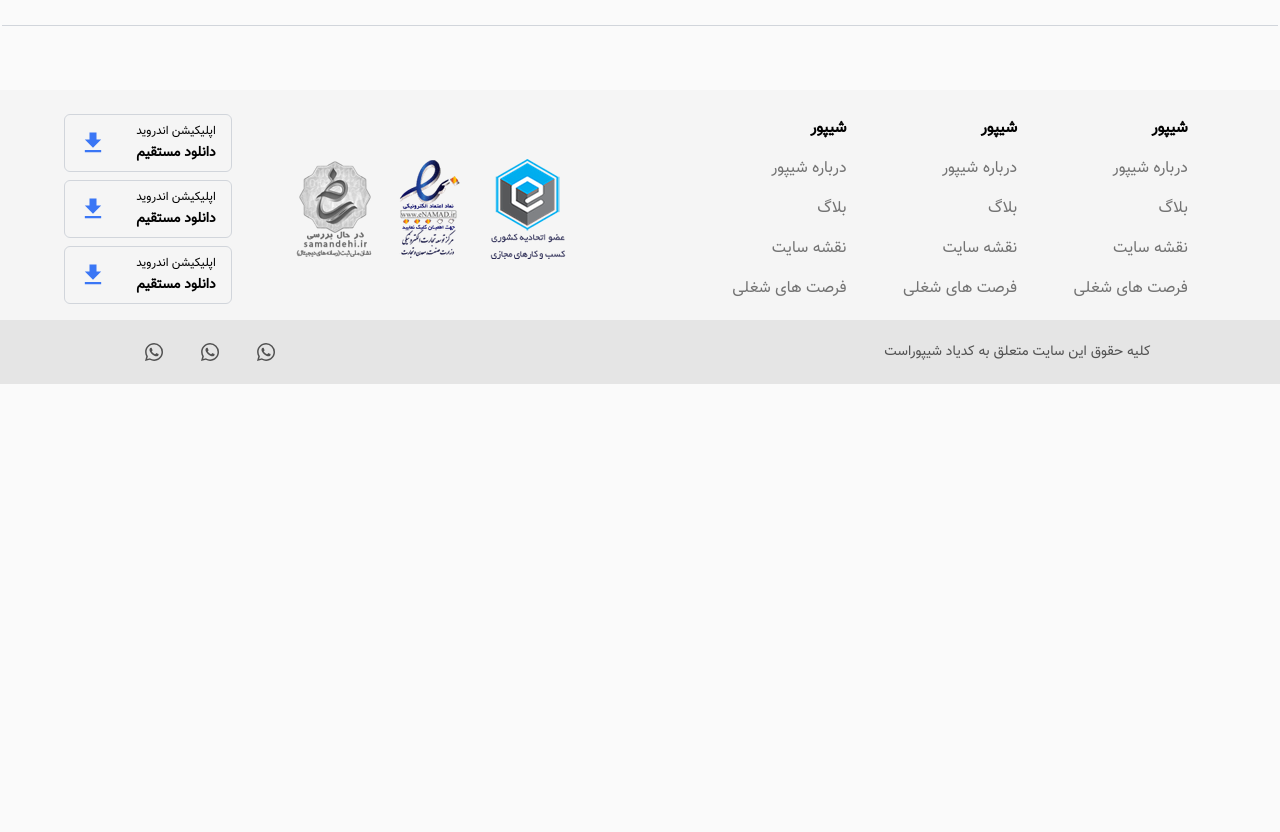
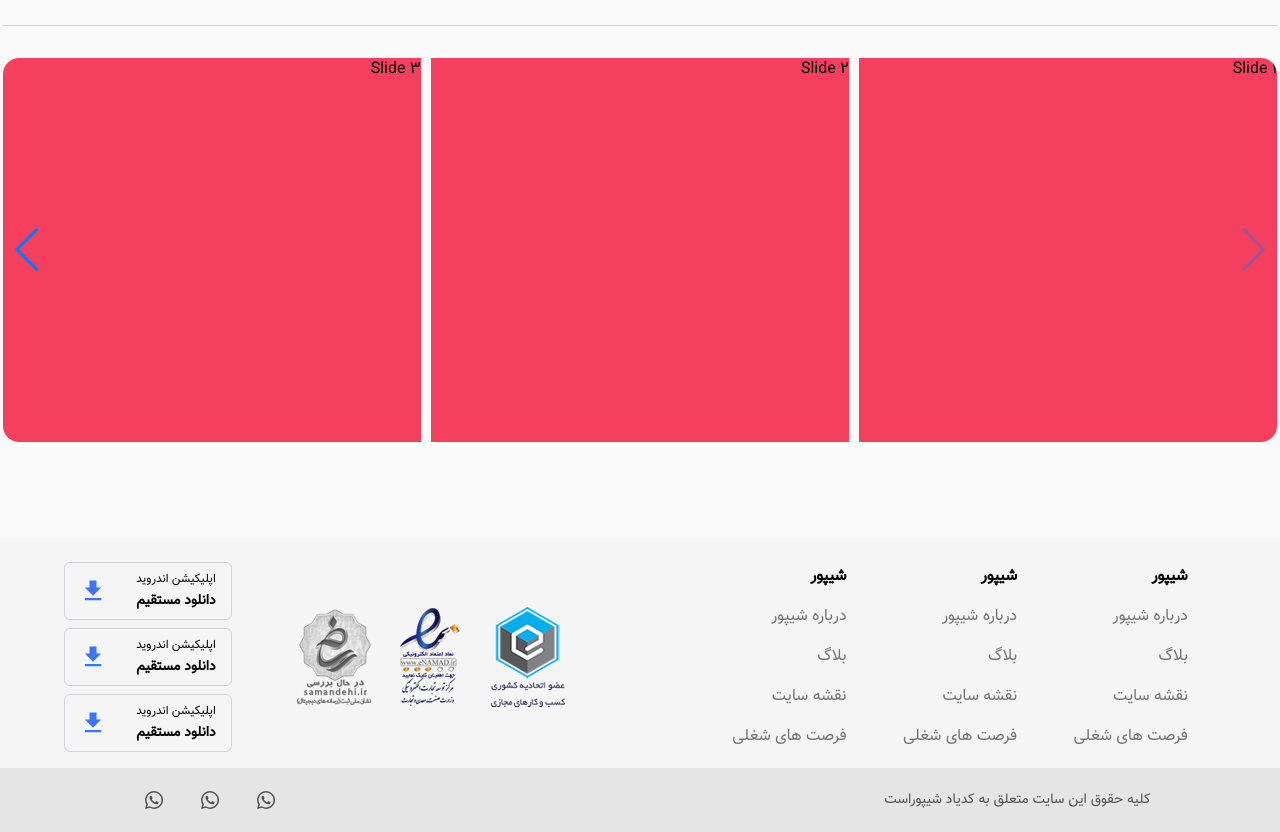
Before and after one commit to imanhashemiDEV/sheypoor, a website: page public/advertise_details.html in a window 1280 px wide. Shown: the part 71-903 px from the top of the page. Before the commit the page ends 800 px from the top, so only its background shows below. Drawn offline with Linux system fonts and the light colour scheme.

Commit message:
advertise-details

```diff
--- a/public/advertise_details.html
+++ b/public/advertise_details.html
@@ -5,12 +5,13 @@
     <meta name="viewport" content="width=device-width, initial-scale=1.0">
     <title>Sheypoor</title>
     <link rel="stylesheet" href="css/tailwind.css">
+    <link rel="stylesheet" href="css/swiper-bundle.min.css">
 </head>
 <body class="relative font-vazir bg-neutral-50 " x-data="{ CategoryModal: false }" x-bind:class="{'modal-open': CategoryModal}">
 
 
 
-    <div class="container flex-col justify-center max-w-screen-xl mb-16">
+    <div class="flex flex-col justify-center max-w-screen-xl mb-16 lg:container">
 
         <header class="sticky top-0 z-20 items-center justify-between hidden h-12 px-2 py-10 border-b border-gray-300 lg:flex lg:py-12 bg-neutral-50 lg:h-16 gap-x-3">
             <a href="#" class="hidden lg:inline-block">
@@ -42,7 +43,27 @@
             </div>
         </header>
 
+        <div class="max-w-screen-xl lg:my-8 lg:container">
+            <div class="h-96 swiper mySwiper lg:rounded-2xl">
+                <div class=" swiper-wrapper">
+                  <div class=" swiper-slide bg-rose-500">Slide 1</div>
+                  <div class=" swiper-slide bg-rose-500">Slide 2</div>
+                  <div class=" swiper-slide bg-rose-500">Slide 3</div>
+                  <div class=" swiper-slide bg-rose-500">Slide 4</div>
+                  <div class=" swiper-slide bg-rose-500">Slide 5</div>
+                  <div class=" swiper-slide bg-rose-500">Slide 6</div>
+                  <div class=" swiper-slide bg-rose-500">Slide 7</div>
+                  <div class=" swiper-slide bg-rose-500">Slide 8</div>
+                  <div class=" swiper-slide bg-rose-500">Slide 9</div>
+                </div>
+                <div class="swiper-button-next"></div>
+                <div class="swiper-button-prev"></div>
+              </div>
+        </div>
+
     </div>
+
+
 
     <!-- desktop footer -->
     <footer class="flex-col items-center justify-center hidden pt-2 lg:flex bg-neutral-100">
@@ -135,5 +156,27 @@
 
 
     <script src="js/scripts.js"></script>
+    <script src="js/swiper-bundle.min.js"></script>
+    <script>
+
+          var swiper = new Swiper(".mySwiper", {
+            slidesPerView: 1,
+            spaceBetween: 10,
+            pagination: {
+              el: ".swiper-pagination",
+              clickable: true,
+            },
+            navigation: {
+                nextEl: ".swiper-button-next",
+                prevEl: ".swiper-button-prev",
+              },
+            breakpoints: {
+              1024: {
+                slidesPerView: 3,
+                spaceBetween: 10,
+              },
+            },
+          });
+    </script>
 </body>
 </html>
```
Also changed, not shown: public/css/tailwind.css.
